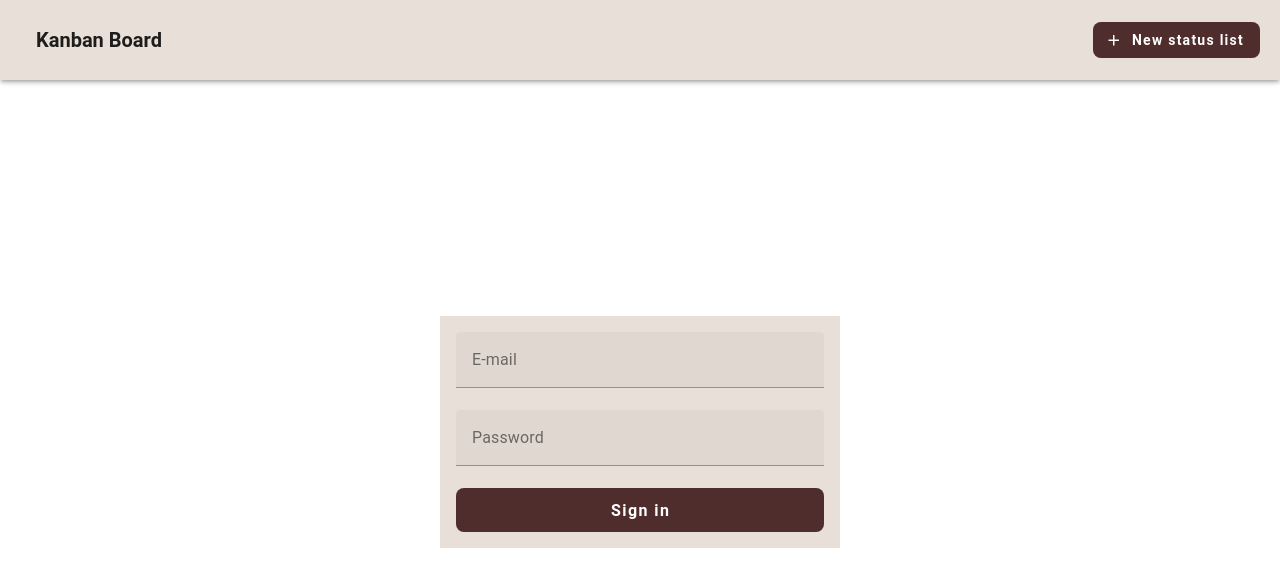
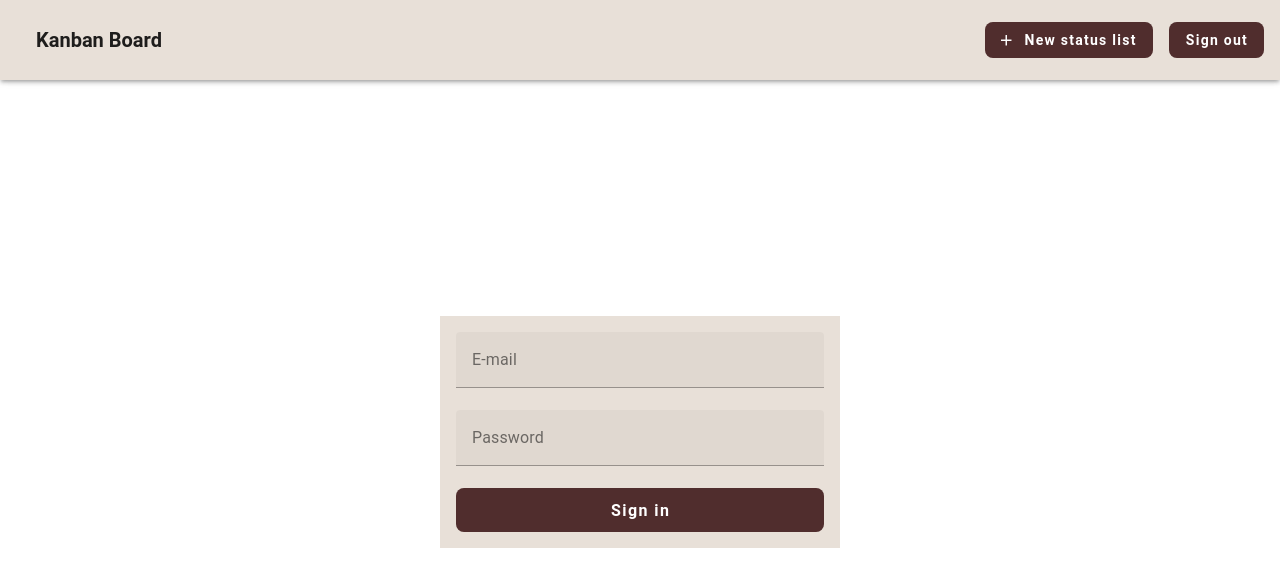
Before and after one commit to malthesers/vue-kanban, a Vue app: page / in a window 1280 px wide. Shown: the top 586 px of the page. Built offline with nearby package versions, Linux system fonts and the light colour scheme; no server answers; the database is empty.

Commit message:
Implemented sign out

```diff
--- a/src/components/layout/AppHeader.vue
+++ b/src/components/layout/AppHeader.vue
@@ -1,7 +1,10 @@
 <template>
   <VAppBar :elevation="3" class="py-2 px-4">
     <VAppBarTitle class="font-weight-bold">Kanban Board</VAppBarTitle>
-    <AddStatusContainerButton />
+    <VSheet class="d-flex ga-4">
+      <AddStatusContainerButton />
+      <SignOutButton />
+    </VSheet>
   </VAppBar>
 </template>
 
--- /dev/null
+++ b/src/components/layout/SignOutButton.vue
@@ -0,0 +1,9 @@
+<template>
+  <VBtn @click="signOut" variant="tonal" class="pa-0 rounded-lg bg-accent px-4 py-2 font-weight-bold text-none">Sign out</VBtn>
+</template>
+
+<script setup lang="ts">
+import { useAuthStore } from '@/stores/authStore'
+
+const { signOut } = useAuthStore()
+</script>
--- a/src/stores/authStore.ts
+++ b/src/stores/authStore.ts
@@ -15,8 +15,17 @@ export const useAuthStore = defineStore('authStore', () => {
     }
   }
 
+  async function signOut() {
+    const { error } = await supabase.auth.signOut()
+
+    if (!error) {
+      isLoggedIn.value = false
+    }
+  }
+
   return {
     isLoggedIn,
     signIn,
+    signOut,
   }
 })
```
